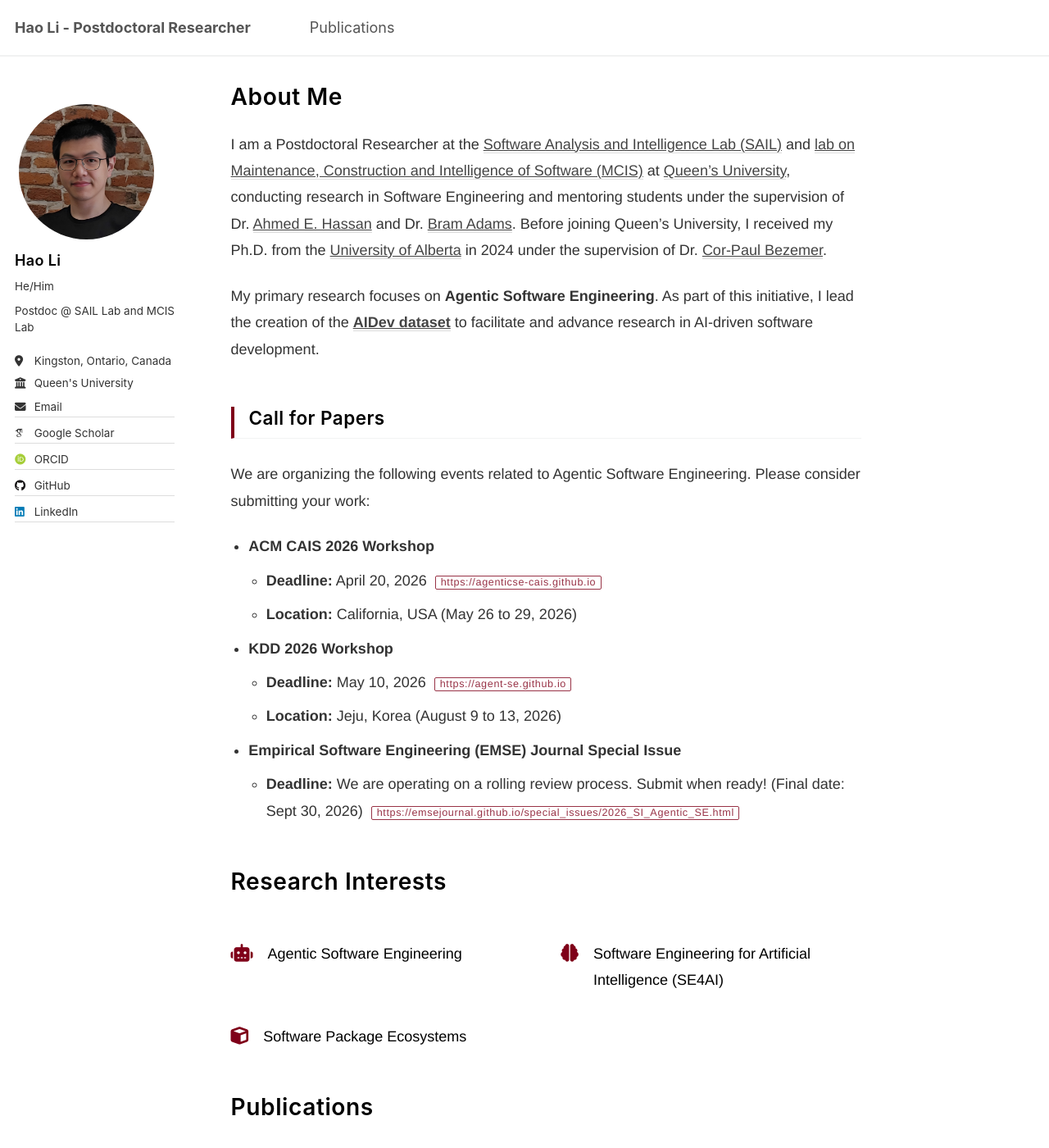
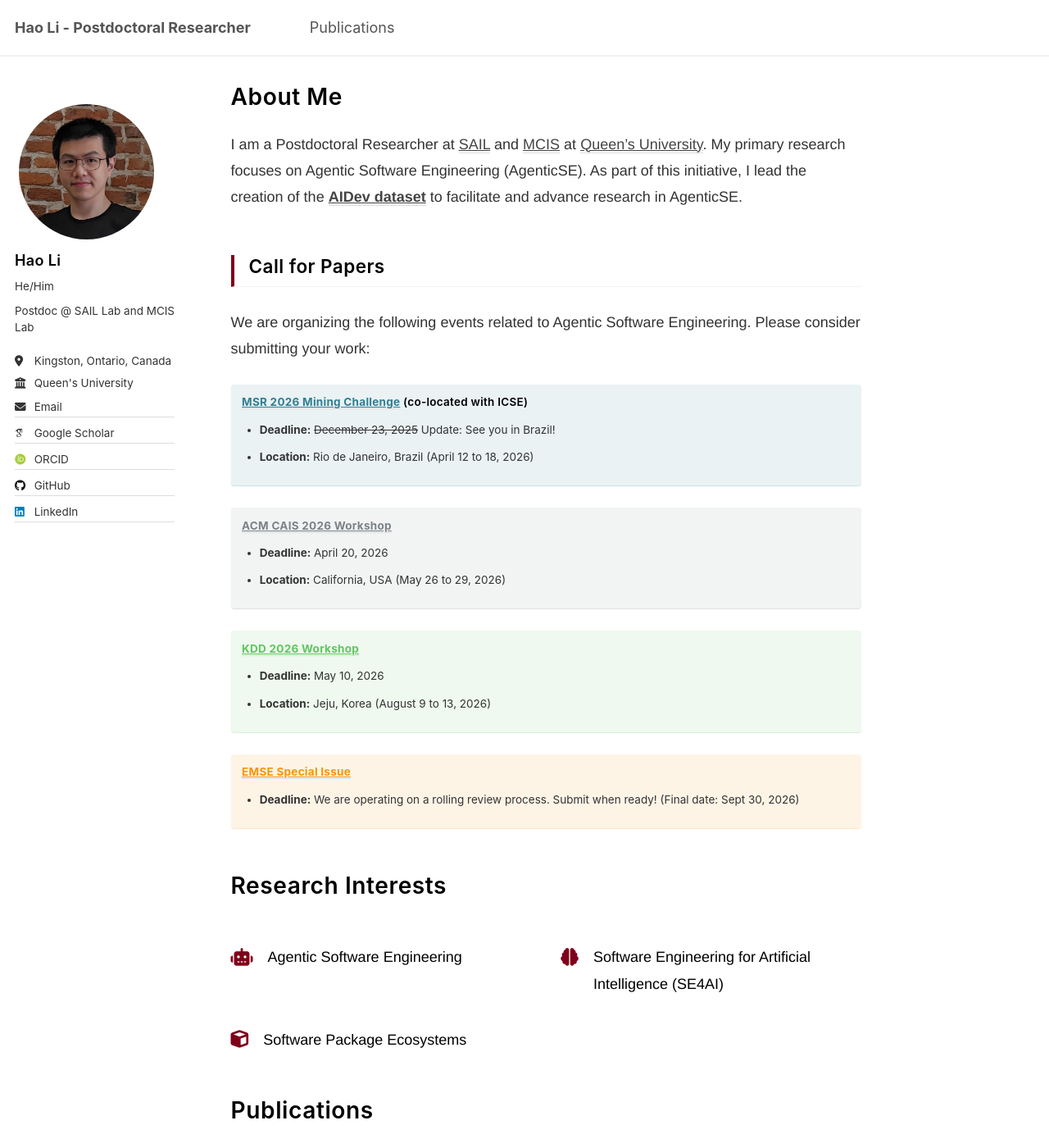
Before and after one commit to Leo-LiHao/Leo-LiHao.github.io, a Jekyll site: the page built from _pages/about.md, in a window 1280 px wide and 1400 px high. Shown: the whole window at 82% size. Built offline with Jekyll 4.4.1, drawn with Linux system fonts in a browser that asks for light colours; some web fonts are replaced.

Commit message:
shorten about me, and emphasize cfps

```diff
--- a/_pages/about.md
+++ b/_pages/about.md
@@ -8,22 +8,37 @@ redirect_from:
   - /about.html
 ---
 
-I am a Postdoctoral Researcher at the [Software Analysis and Intelligence Lab (SAIL)](https://sail.cs.queensu.ca/) and [lab on Maintenance, Construction and Intelligence of Software (MCIS)](https://mcis.cs.queensu.ca/) at [Queen’s University](https://www.queensu.ca/), conducting research in Software Engineering and mentoring students under the supervision of Dr. [Ahmed E. Hassan](https://scholar.google.com/citations?user=9hwXx34AAAAJ&hl=en) and Dr. [Bram Adams](https://scholar.google.com/citations?user=XS9QH_UAAAAJ&hl=en). Before joining Queen’s University, I received my Ph.D. from the [University of Alberta](https://www.ualberta.ca/en/index.html) in 2024 under the supervision of Dr. [Cor-Paul Bezemer](https://scholar.google.com/citations?user=8HgcKdoAAAAJ&hl=en).
+I am a Postdoctoral Researcher at [SAIL](https://sail.cs.queensu.ca/) and [MCIS](https://mcis.cs.queensu.ca/) at [Queen’s University](https://www.queensu.ca/).
+My primary research focuses on Agentic Software Engineering (AgenticSE). As part of this initiative, I lead the creation of the **[AIDev dataset](https://huggingface.co/datasets/hao-li/AIDev)** to facilitate and advance research in AgenticSE.
+<!-- conducting research in Software Engineering and mentoring students under the supervision of Dr. [Ahmed E. Hassan](https://scholar.google.com/citations?user=9hwXx34AAAAJ&hl=en) and Dr. [Bram Adams](https://scholar.google.com/citations?user=XS9QH_UAAAAJ&hl=en). I received my Ph.D. from the [University of Alberta](https://www.ualberta.ca/en/index.html) in 2024 under the supervision of Dr. [Cor-Paul Bezemer](https://scholar.google.com/citations?user=8HgcKdoAAAAJ&hl=en). -->
 
-My primary research focuses on **Agentic Software Engineering**. As part of this initiative, I lead the creation of the **[AIDev dataset](https://huggingface.co/datasets/hao-li/AIDev)** to facilitate and advance research in AI-driven software development.
 
 ## Call for Papers
 
 We are organizing the following events related to Agentic Software Engineering. Please consider submitting your work:
 
-- **ACM CAIS 2026 Workshop**
-  - **Deadline:** April 20, 2026 [https://agenticse-cais.github.io](https://agenticse-cais.github.io)
-  - **Location:** California, USA (May 26 to 29, 2026)
-- **KDD 2026 Workshop**
-  - **Deadline:** May 10, 2026 [https://agent-se.github.io](https://agent-se.github.io)
-  - **Location:** Jeju, Korea (August 9 to 13, 2026)
-- **Empirical Software Engineering (EMSE) Journal Special Issue**
-  - **Deadline:** We are operating on a rolling review process. Submit when ready! (Final date: Sept 30, 2026) [https://emsejournal.github.io/special_issues/2026_SI_Agentic_SE.html](https://emsejournal.github.io/special_issues/2026_SI_Agentic_SE.html)
+<div class="notice--info" markdown="1">
+#### [**MSR 2026 Mining Challenge**](https://2026.msrconf.org/track/msr-2026-mining-challenge) (co-located with ICSE)
+- **Deadline:** ~~December 23, 2025~~ Update: See you in Brazil!
+- **Location:** Rio de Janeiro, Brazil (April 12 to 18, 2026)
+</div>
+
+<div class="notice--primary" markdown="1">
+#### [**ACM CAIS 2026 Workshop**](https://agenticse-cais.github.io)
+- **Deadline:** April 20, 2026
+- **Location:** California, USA (May 26 to 29, 2026)
+</div>
+
+<div class="notice--success" markdown="1">
+#### [**KDD 2026 Workshop**](https://agent-se.github.io)
+- **Deadline:** May 10, 2026
+- **Location:** Jeju, Korea (August 9 to 13, 2026)
+</div>
+
+<div class="notice--warning" markdown="1">
+#### [**EMSE Special Issue**](https://emsejournal.github.io/special_issues/2026_SI_Agentic_SE.html)
+- **Deadline:** We are operating on a rolling review process. Submit when ready! (Final date: Sept 30, 2026)
+</div>
 
 # Research Interests
 
```
